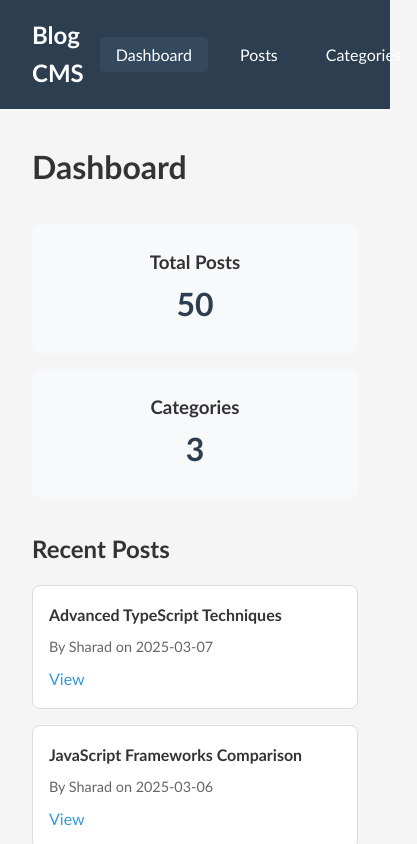
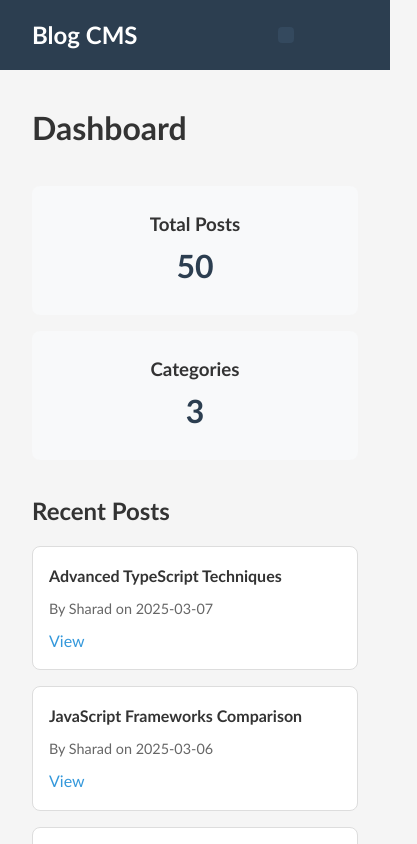
Before and after one commit to SharadJ19/blog-cms, an Angular app: page /dashboard in a window 390 px wide. Shown: the top 844 px of the page, 417 px wide, since content can reach past the window. Built offline with nearby package versions, Linux system fonts and the light colour scheme; data requests are answered from the project's data file.

Commit message:
style(navbar): add responsive navbar layout for small screens

```diff
--- a/src/app/app.css
+++ b/src/app/app.css
@@ -14,12 +14,20 @@
 }
 
 
+.nav-links {
+  display: flex;
+  align-items: center;
+}
+
+
 .nav-links a {
+  display: inline-flex;
   color: white;
   text-decoration: none;
   margin-left: 1rem;
   padding: 0.5rem 1rem;
   border-radius: 4px;
+  gap: 0.7rem;
 }
 
 
@@ -34,3 +42,27 @@
   max-width: 1200px;
   margin: 0 auto;
 }
+
+
+/* Hide nav links text on small screens */
+@media (max-width: 768px) {
+  .nav-links a {
+    padding: 0.5rem;
+  }
+
+  .nav-links a::after {
+    content: none;
+  }
+
+  /* Hide the actual text */
+  .nav-links a span,
+  .nav-links a {
+    font-size: 0;       /* hide text without removing element */
+  }
+
+  .nav-links a img {
+    width: 24px;
+    height: 24px;
+  }
+
+}
```
